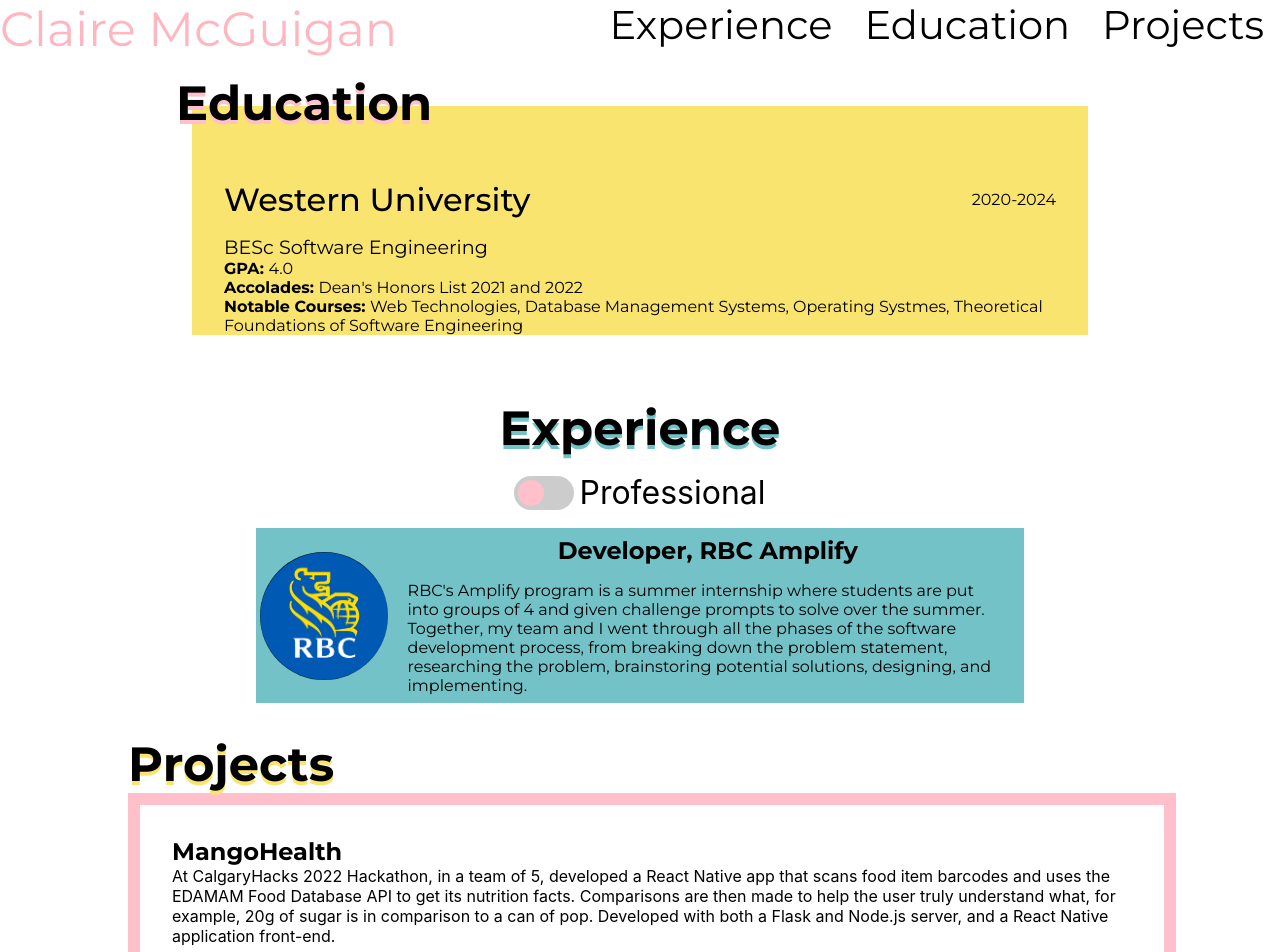
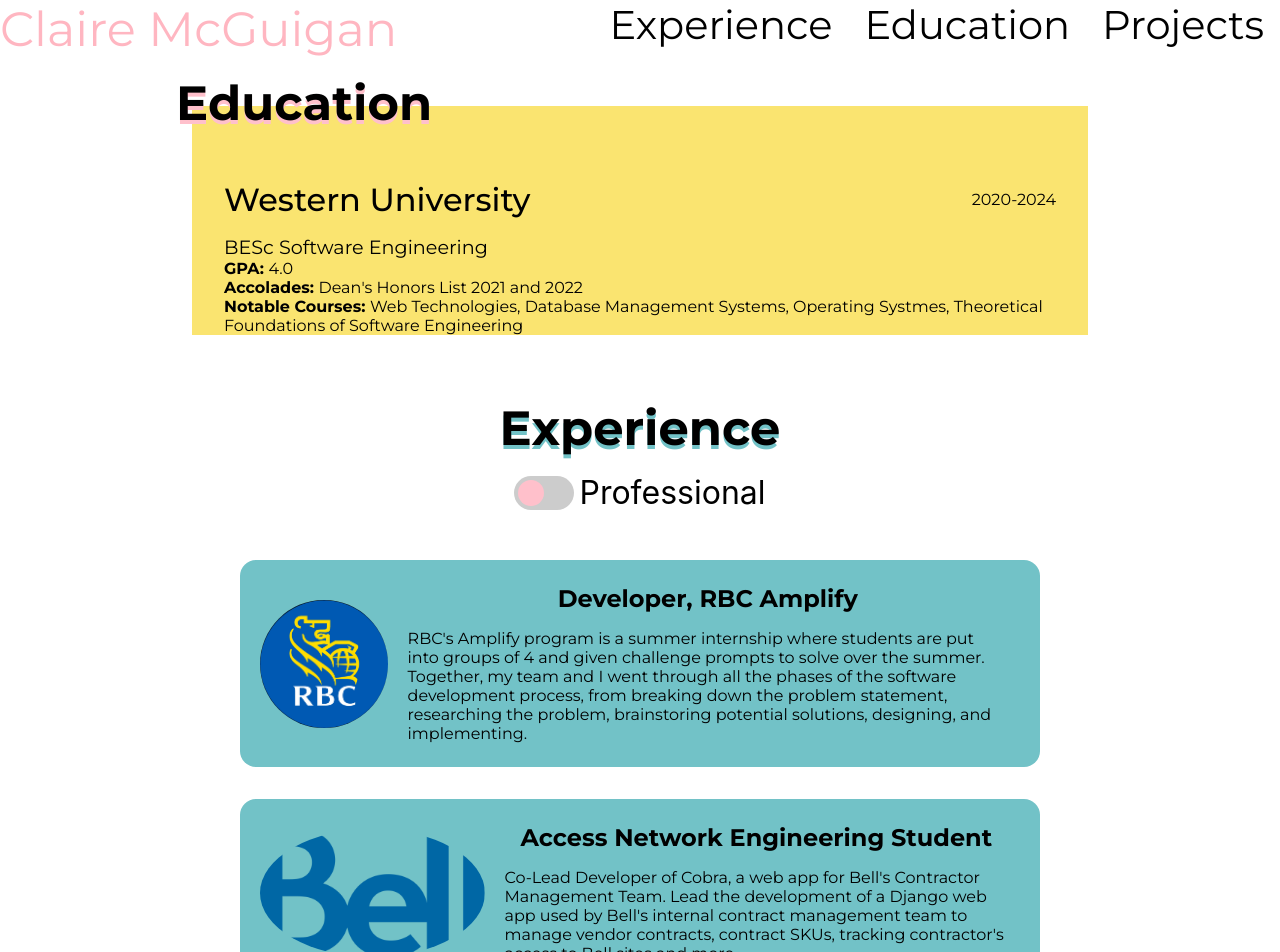
Before and after one commit to cmcguigan1/PersonalWebsite, a React (Create React App) app in the folder personal-website/: page / in a window 1280 px wide. Shown: the top 952 px of the page. Built offline with nearby package versions, Linux system fonts and the light colour scheme.

Commit message:
adding hover effect and adding bell experience

```diff
--- a/personal-website/src/components/Experience/Experience.css
+++ b/personal-website/src/components/Experience/Experience.css
@@ -1,10 +1,18 @@
 .experience {
     background-color: #72C2C7;
     width: 60%;
-    margin: 0 auto;
+    margin: 2rem auto;
+    padding: 1rem;
     display: flex;
     justify-content: space-between;
     align-items: center;
+    border-radius: 1rem;
+}
+.experience:hover {
+    cursor: pointer;
+    border-left: 1rem solid black;
+    border-bottom: 1rem solid black;
+    transition: border 0.3s;
 }
 
 .experience-text {
--- a/personal-website/src/components/Experience/ExperienceSection.js
+++ b/personal-website/src/components/Experience/ExperienceSection.js
@@ -3,6 +3,7 @@ import Experience from './Experience';
 import './ExperienceSection.css';
 import RBC from '../../assests/images/RBC_icon.jpg';
 import WDSLogo from '../../assests/images/WDS.jpg';
+import Bell from '../../assests/images/Bell.png';
 
 export default function ExperienceSection(){
   const [isToggled, setIsToggled] = useState(false);
@@ -17,6 +18,15 @@ export default function ExperienceSection(){
       through all the phases of the software development process,
       from breaking down the problem statement, researching the problem,
       brainstoring potential solutions, designing, and implementing.`,
+      link: ''
+    },
+    {
+      imgURL: Bell,
+      title: "Access Network Engineering Student",
+      date: "May 2022 - December 2022",
+      description: `Co-Lead Developer of Cobra, a web app for Bell's Contractor Management Team.
+      Lead the development of a Django web app used by Bell's internal contract management team
+      to manage vendor contracts, contract SKUs, tracking contractor's access to Bell sites and more`,
       link: ''
     }
   ]);
--- a/personal-website/src/components/Projects/Project.css
+++ b/personal-website/src/components/Projects/Project.css
@@ -5,7 +5,7 @@
 }
 .project:hover{
     cursor: pointer;
-    background-color: lightblue;
+    background-color: rgb(251, 251, 148);
 }
 
 .project-name {
```
Also changed, not shown: personal-website/src/assests/images/Bell.png (added).
